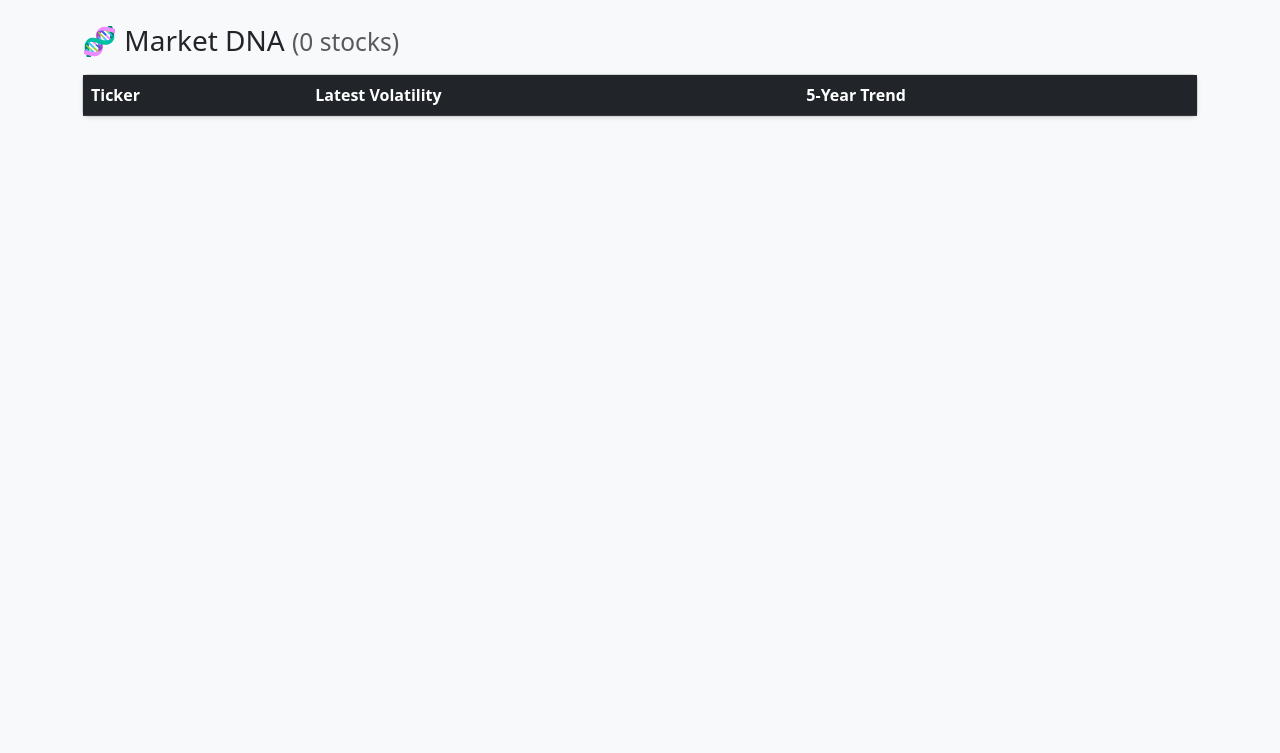
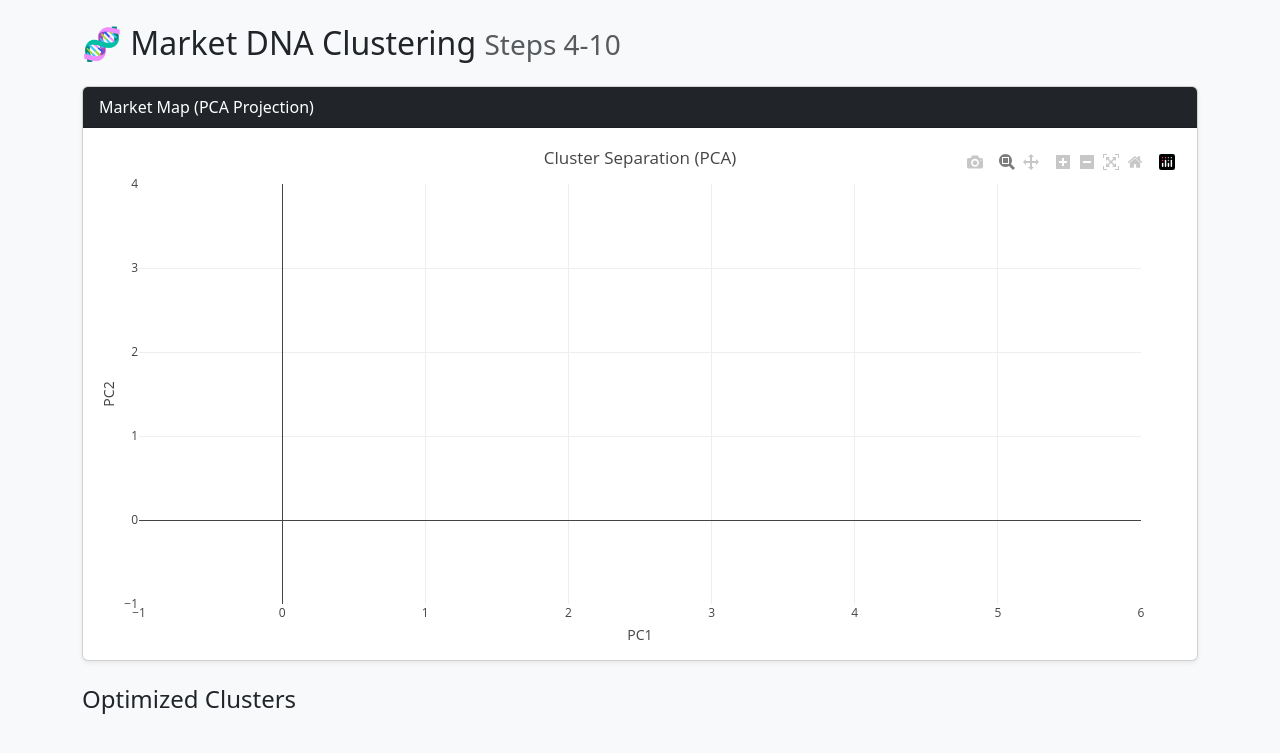
Before and after one commit to liron-dev/k-means-500, a Flask app: page / in a window 1280 px wide. Shown: the top 753 px of the page. Run offline with Flask 3, Linux system fonts and the light colour scheme; lists and menus that the app fills with data are empty; parts of the project's set-up code (start-up, migrations or seed data) failed here and were passed over; some libraries are stand-ins or nearby versions.

Commit message:
feat: initial k-means clustering

```diff
--- a/app.py
+++ b/app.py
@@ -1,57 +1,140 @@
 from flask import Flask, render_template
-import requests, io, os, time, numpy as np, yfinance as yf, pandas as pd
+import requests, io, os, time
+import numpy as np, pandas as pd, yfinance as yf
+from sklearn.cluster import KMeans
+from sklearn.metrics import silhouette_score, silhouette_samples
+from sklearn.decomposition import PCA
+from scipy.stats import zscore
 
 app = Flask(__name__)
-cache = {"data": []}
+cache = {"clusters": [], "pca_data": []}
 
-# Scrape S&P 500 tickers from Wikipedia
+
+# --- Data Fetching ---
 def get_tickers():
-    r = requests.get('https://en.wikipedia.org/wiki/List_of_S%26P_500_companies', headers={"User-Agent": "Mozilla/5.0"})
-    df = (pd.read_html(io.StringIO(r.text)))[0]
-    return [t.replace('.', '-') for t in df.iloc[:, 0].tolist()]
+    headers = {"User-Agent": "Mozilla/5.0"}
+    r = requests.get('https://en.wikipedia.org/wiki/List_of_S%26P_500_companies', headers=headers)
+    return [t.replace('.', '-') for t in (pd.read_html(io.StringIO(r.text)))[0].iloc[:, 0].tolist()]
 
-# Visuals - Generate SVG sparklines representing real 5-year growth
+
+# --- Visualization ---
 def make_sparkline(v):
-    w, h = 500, 120
+    w, h = 150, 40
     mn, mx = np.min(v), np.max(v)
-    if mn == mx: return ""
     pts = [f"{(i / (len(v) - 1)) * w},{h - ((n - mn) / (mx - mn) * h)}" for i, n in enumerate(v)]
-    return f'<svg width="{w}" height="{h}" style="background:#f8f9fa; border-radius:4px"><polyline points="{" ".join(pts)}" fill="none" stroke="#0d6efd" stroke-width="1.5"/></svg>'
+    return f'<svg width="{w}" height="{h}" style="fill:none; stroke:#0d6efd; stroke-width:1.5"><polyline points="{" ".join(pts)}"/></svg>'
 
-# Download & Process - Handle caching, cleaning, and standardization (Market DNA)
+
+# --- Standardization ---
+def row_standardize(X: np.ndarray) -> np.ndarray:
+    mu = X.mean(axis=1, keepdims=True)
+    sd = X.std(axis=1, keepdims=True, ddof=0)
+    sd[sd == 0.0] = 1.0
+    return (X - mu) / sd
+
+
+# --- Iterative K Selection ---
+def try_ks(X: np.ndarray, ks=range(5, 12), random_state=42):
+    rows = []
+    for k in ks:
+        # High n_init helps separate clusters better:
+        km = KMeans(n_clusters=k, n_init=40, max_iter=1000, random_state=random_state)
+        labels = km.fit_predict(X)
+        sil = silhouette_score(X, labels, metric="euclidean")
+        rows.append({"k": k, "silhouette": sil, "model": km, "labels": labels})
+
+    # Return sorted by best silhouette
+    return pd.DataFrame(rows)
+
+
+# --- Main Processing Pipeline ---
 def process_data():
-    print("🚀 Step 1: Getting Data...")
-    tickers, f = get_tickers(), 'cache_data.csv'
-    # Use local cache if file is less than 24 hours old to avoid rate limits
-    if os.path.exists(f) and (time.time() - os.path.getmtime(f) < 86400):
-        print("💾 Step 2: Using cached data!")
-        raw = pd.read_csv(f, index_col=0, header=[0, 1], parse_dates=True)
+    print("🚀 Step 1: Loading Data...")
+    f_path = 'cache_data.csv'
+    if os.path.exists(f_path) and (time.time() - os.path.getmtime(f_path) < 86400):
+        raw = pd.read_csv(f_path, index_col=0, header=[0, 1], parse_dates=True)
     else:
-        print("⬇️ Step 2: Downloading Data...")
+        tickers = get_tickers()
         raw = yf.download(tickers, period="5y", interval="1wk", progress=False)
-        raw.to_csv(f)
+        raw.to_csv(f_path)
 
-    # Data Cleaning: Log returns and removal of stocks with >10% missing data
     prices = raw['Close'] if 'Close' in raw.columns else raw
     rets = np.log(prices / prices.shift(1)).dropna(how="all")
     rets = rets.loc[:, rets.isna().mean() < 0.1].ffill().bfill()
 
-    # Logic: X for K-Means (Standardized DNA), V for Visuals (Real Percentage)
-    cum_rets = rets.cumsum()
-    X, V = cum_rets.T.values, (np.exp(cum_rets) * 100).T.values
+    # --- Standardization ---
+    X = rets.T.values
+    Xz = row_standardize(X)
+    tickers = rets.columns.to_numpy()
 
-    # Standardization: Force Mean=0 and Std=1 for pattern recognition
-    Xz = (X - X.mean(axis=1, keepdims=True)) / (X.std(axis=1, keepdims=True) + 1e-8)
-    last_z = ((rets.iloc[-1] - rets.mean()) / rets.std()).fillna(0)
+    # --- Round 1 Clustering ---
+    print("🧠 Searching for best K (Round 1)...")
+    grid1 = try_ks(Xz)
+    best1 = grid1.sort_values(["silhouette", "k"], ascending=[False, True]).iloc[0]
+    print(f"   -> Chosen K={best1['k']} (Sil: {round(best1['silhouette'], 3)})")
 
-    # Build final payload for UI and future clustering
-    cache['data'] = [{"ticker": t, "chart": make_sparkline(V[i]), "last_val": round(last_z.loc[t], 2), "dna": Xz[i].tolist()} for i, t in enumerate(rets.columns)]
-    print(f"✅ Ready! Processed {len(cache['data'])} stocks.")
+    # --- Pruning ---
+    print("✂️ Pruning outliers...")
+    sil_values = silhouette_samples(Xz, best1['labels'], metric="euclidean")
+    centroids = best1['model'].cluster_centers_
+    dists = np.linalg.norm(Xz - centroids[best1['labels']], axis=1)
+
+    diag = pd.DataFrame({
+        "ticker": tickers,
+        "cluster": best1['labels'],
+        "silhouette": sil_values,
+        "dist": dists
+    })
+    diag["dist_z"] = diag.groupby("cluster")["dist"].transform(zscore)
+
+    # Prune problematic stocks
+    drop_flag = (
+            (diag["silhouette"] < 0.0) |
+            (diag.groupby("cluster")["silhouette"].transform(lambda s: s <= s.quantile(0.1))) |
+            (diag["dist_z"].abs() > 3.0)
+    )
+
+    clean_mask = ~drop_flag
+    Xz_pruned = Xz[clean_mask]
+    tickers_pruned = tickers[clean_mask]
+    print(f"   -> Dropped {len(tickers) - len(tickers_pruned)} stocks.")
+
+    # --- Round 2 Clustering ---
+    print("🧠 Refitting clusters (Round 2)...")
+    grid2 = try_ks(Xz_pruned)
+    best2 = grid2.sort_values(["silhouette", "k"], ascending=[False, True]).iloc[0]
+    print(f"   -> Final K={best2['k']} (Sil: {round(best2['silhouette'], 3)})")
+
+    # --- Visualizing with PCA ---
+    print("🎨 Generating PCA coordinates...")
+    pca = PCA(n_components=2, random_state=42)
+    coords = pca.fit_transform(Xz_pruned)
+
+    # --- UI Formatting ---
+    cluster_map = {}
+    cum_rets = rets[tickers_pruned].cumsum()
+    trends = (np.exp(cum_rets) * 100).T.values
+
+    for i, ticker in enumerate(tickers_pruned):
+        c_id = int(best2['labels'][i])
+        if c_id not in cluster_map: cluster_map[c_id] = []
+        cluster_map[c_id].append({
+            "ticker": ticker,
+            "x": float(coords[i, 0]), "y": float(coords[i, 1]),
+            "sparkline": make_sparkline(trends[i]),
+            "last_vol": round(float(Xz_pruned[i, -1]), 2)
+        })
+
+    cache['clusters'] = [{"id": cid, "members": cluster_map[cid]} for cid in sorted(cluster_map.keys())]
+    cache['pca_data'] = [{"ticker": m['ticker'], "cluster": c['id'], "x": m['x'], "y": m['y']} for c in cache['clusters'] for m in c['members']]
+    print(f"✅ Done! Final Universe: {len(tickers_pruned)} stocks.")
+
 
 @app.route('/')
 def index():
-    return render_template('index.html', stocks=cache['data'])
+    return render_template('index.html', clusters=cache['clusters'], pca_data=cache['pca_data'])
+
 
 if __name__ == '__main__':
     process_data()
-    app.run(port=5000)
+    app.run(port=5000, debug=True, use_reloader=False)
--- a/templates/index.html
+++ b/templates/index.html
@@ -2,29 +2,87 @@
 <html lang="en">
 <head>
     <meta charset="UTF-8">
-    <title>Market DNA</title>
+    <title>S&P 500 K-Means Clustering</title>
     <link href="https://cdn.jsdelivr.net/npm/bootstrap@5.3.0/dist/css/bootstrap.min.css" rel="stylesheet">
-    <style>td { vertical-align: middle; }</style>
+    <script src="https://cdn.plot.ly/plotly-latest.min.js"></script>
+    <style>
+        body { background-color: #f8f9fa; }
+        .sparkline { display: block; width: 150px; height: 40px; }
+        .cluster-header { cursor: pointer; }
+    </style>
 </head>
-<body class="bg-light p-4">
+<body class="p-4">
     <div class="container">
-        <h3>🧬 Market DNA <small class="text-muted">({{ stocks|length }} stocks)</small></h3>
-        <div class="card shadow-sm mt-3">
-            <table class="table table-hover mb-0">
-                <thead class="table-dark">
-                    <tr><th>Ticker</th><th>Latest Volatility</th><th>5-Year Trend</th></tr>
+        <h2 class="mb-4">🧬 Market DNA Clustering <small class="text-muted">Steps 4-10</small></h2>
+
+        <div class="card shadow-sm mb-4">
+            <div class="card-header bg-dark text-white">Market Map (PCA Projection)</div>
+            <div class="card-body">
+                <div id="pca-chart" style="width:100%; height:500px;"></div>
+            </div>
+        </div>
+
+        <h4 class="mb-3">Optimized Clusters</h4>
+        <div class="accordion" id="clusterAccordion">
+            {% for c in clusters %}
+            <div class="accordion-item">
+                <h2 class="accordion-header">
+                    <button class="accordion-button collapsed" type="button" data-bs-toggle="collapse" data-bs-target="#c{{ c.id }}">
+                        <strong>Cluster {{ c.id }}</strong> &nbsp; <span class="badge bg-secondary">{{ c.members|length }} Stocks</span>
+                    </button>
+                </h2>
+                <div id="c{{ c.id }}" class="accordion-collapse collapse" data-bs-parent="#clusterAccordion">
+                    <div class="accordion-body p-0">
+                        <table class="table table-sm table-hover mb-0">
+                            <thead class="table-light">
+                                <tr><th>Ticker</th><th>Vol (σ)</th><th>5Y Trend</th></tr>
                             </thead>
                             <tbody>
-                    {% for s in stocks %}
+                                {% for m in c.members %}
                                 <tr>
-                        <td class="fw-bold">{{ s.ticker }}</td>
-                        <td><span class="badge {{ 'bg-success' if s.last_val > 0 else 'bg-danger' }}">{{ s.last_val }} σ</span></td>
-                        <td>{{ s.chart|safe }}</td>
+                                    <td class="fw-bold">{{ m.ticker }}</td>
+                                    <td>{{ m.last_vol }}</td>
+                                    <td>{{ m.sparkline|safe }}</td>
                                 </tr>
                                 {% endfor %}
                             </tbody>
                         </table>
                     </div>
                 </div>
+            </div>
+            {% endfor %}
+        </div>
+    </div>
+
+    <script>
+        // Draw Scatter Plot
+        const rawData = {{ pca_data | tojson }};
+        const clusters = [...new Set(rawData.map(d => d.cluster))].sort();
+
+        const data = clusters.map(cId => {
+            const subset = rawData.filter(d => d.cluster === cId);
+            return {
+                x: subset.map(d => d.x),
+                y: subset.map(d => d.y),
+                text: subset.map(d => d.ticker),
+                mode: 'markers',
+                type: 'scatter',
+                name: 'Cluster ' + cId,
+                marker: { size: 8 }
+            };
+        });
+
+        const layout = {
+            title: 'Cluster Separation (PCA)',
+            hovermode: 'closest',
+            xaxis: { title: 'PC1' },
+            yaxis: { title: 'PC2' },
+            margin: { t: 40, b: 40, l: 40, r: 40 }
+        };
+
+        Plotly.newPlot('pca-chart', data, layout, {responsive: true});
+    </script>
+
+    <script src="https://cdn.jsdelivr.net/npm/bootstrap@5.3.0/dist/js/bootstrap.bundle.min.js"></script>
 </body>
 </html>
```
Lines whose indentation alone changed are shown as unchanged.
